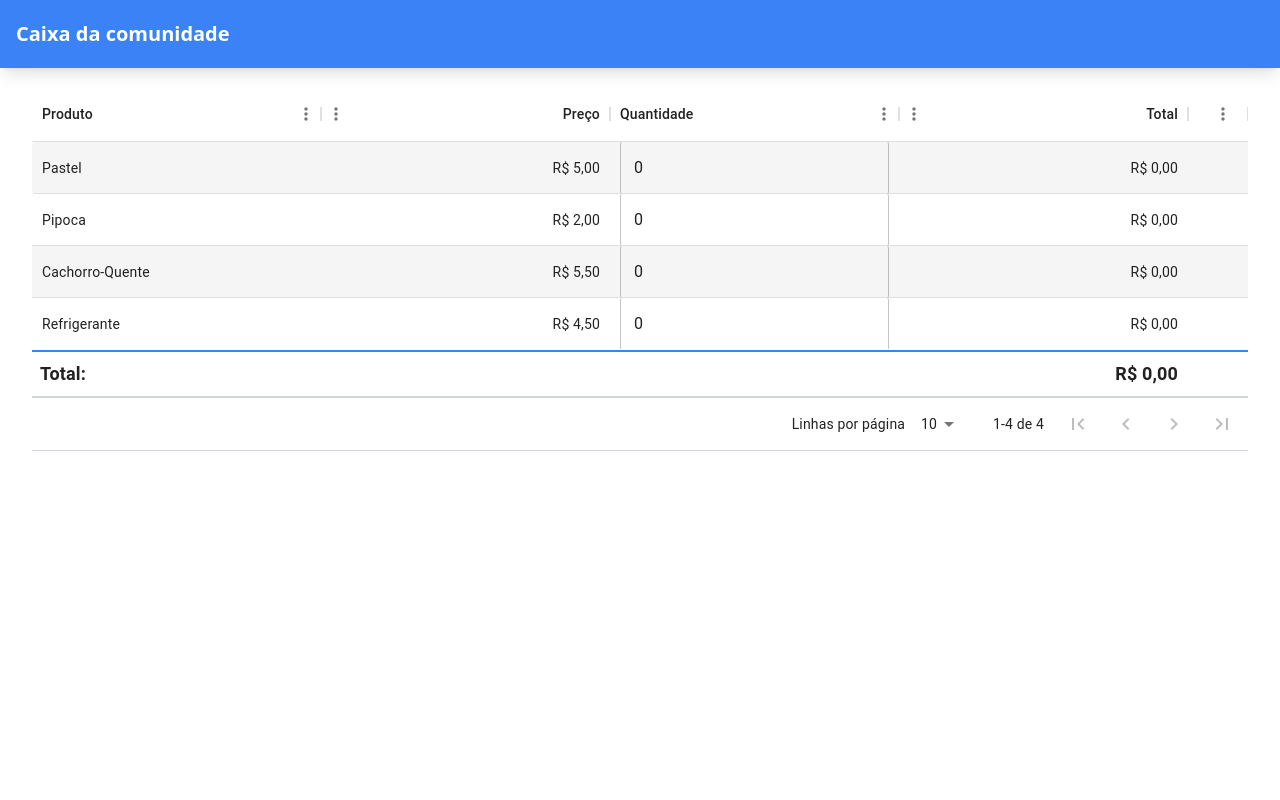
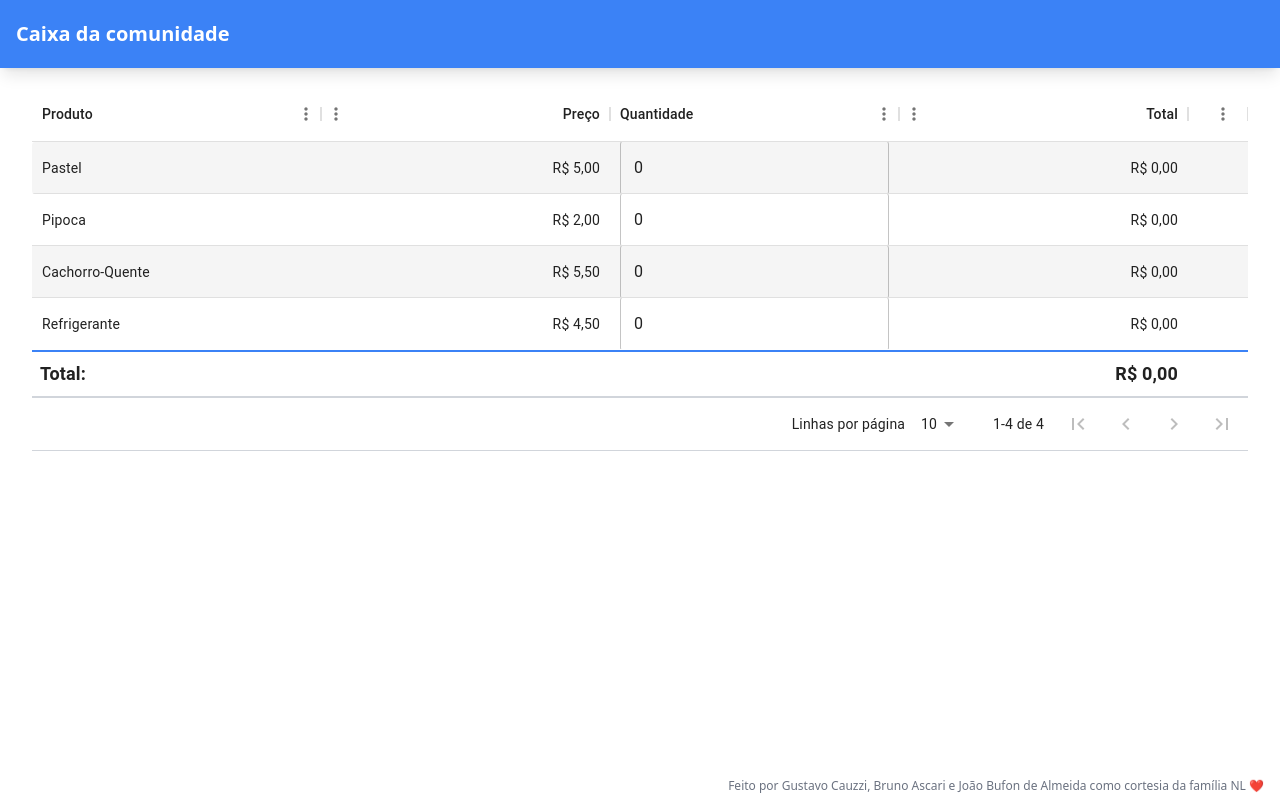
Before and after one commit to BrunoAscari2004/Software-para-emissao-de-comandas, a React (Vite) app in the folder software-emissao-comandas/: page / in a window 1280 px wide. Built offline with nearby package versions, Linux system fonts and the light colour scheme.

Commit message:
feat: added credits inside Home page

```diff
--- a/software-emissao-comandas/src/pages/Home/index.tsx
+++ b/software-emissao-comandas/src/pages/Home/index.tsx
@@ -215,8 +215,10 @@ function Home() {
 
   return (
     <>
-      <header className="fixed top-0 left-0 right-0 bg-blue-500 px-4 py-5 shadow-lg text-white z-10">
-        <h1 className="text-xl font-bold ">Caixa da comunidade</h1>
+      <header className="fixed top-0 left-0 right-0 bg-blue-500 shadow-lg text-white z-10">
+        <div className="relative flex-1 px-4 py-5">
+          <h1 className="text-xl font-bold ">Caixa da comunidade</h1>
+        </div>
       </header>
       <div className="h-[68px]"></div>
 
@@ -245,17 +247,24 @@ function Home() {
           onPaginationModelChange={setPaginationModel}
           slots={{
             footer: () => (
-              <footer className="flex font-bold text-lg border-t-2 border-blue-500 flex-col">
+              <div className="flex font-bold text-lg border-t-2 border-blue-500 flex-col">
                 <div className="flex justify-between py-2 px-2 pr-[70px]">
                   <span>Total:</span>
                   <span>{currencyFormatter.format(total)}</span>
                 </div>
                 <GridFooter style={{ borderColor: "#D1D5DB" }} />
-              </footer>
+              </div>
             ),
           }}
         />
         <div className="flex items-center justify-center gap-20 px-6 py-10 "></div>
+
+        <footer className="fixed bottom-1 right-4">
+          <span className="text-gray-500 text-xs">
+            Feito por Gustavo Cauzzi, Bruno Ascari e João Bufon de Almeida como
+            cortesia da família NL ❤
+          </span>
+        </footer>
       </main>
     </>
   );
```
